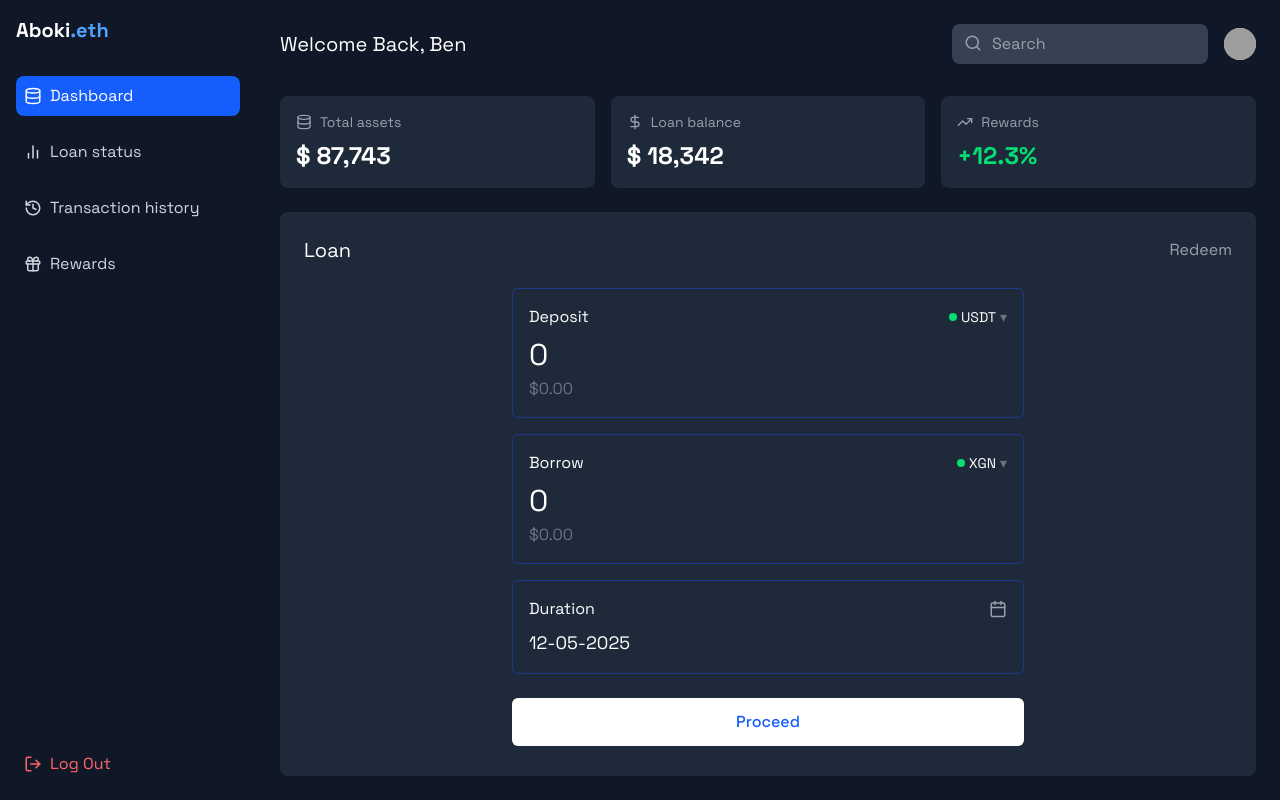
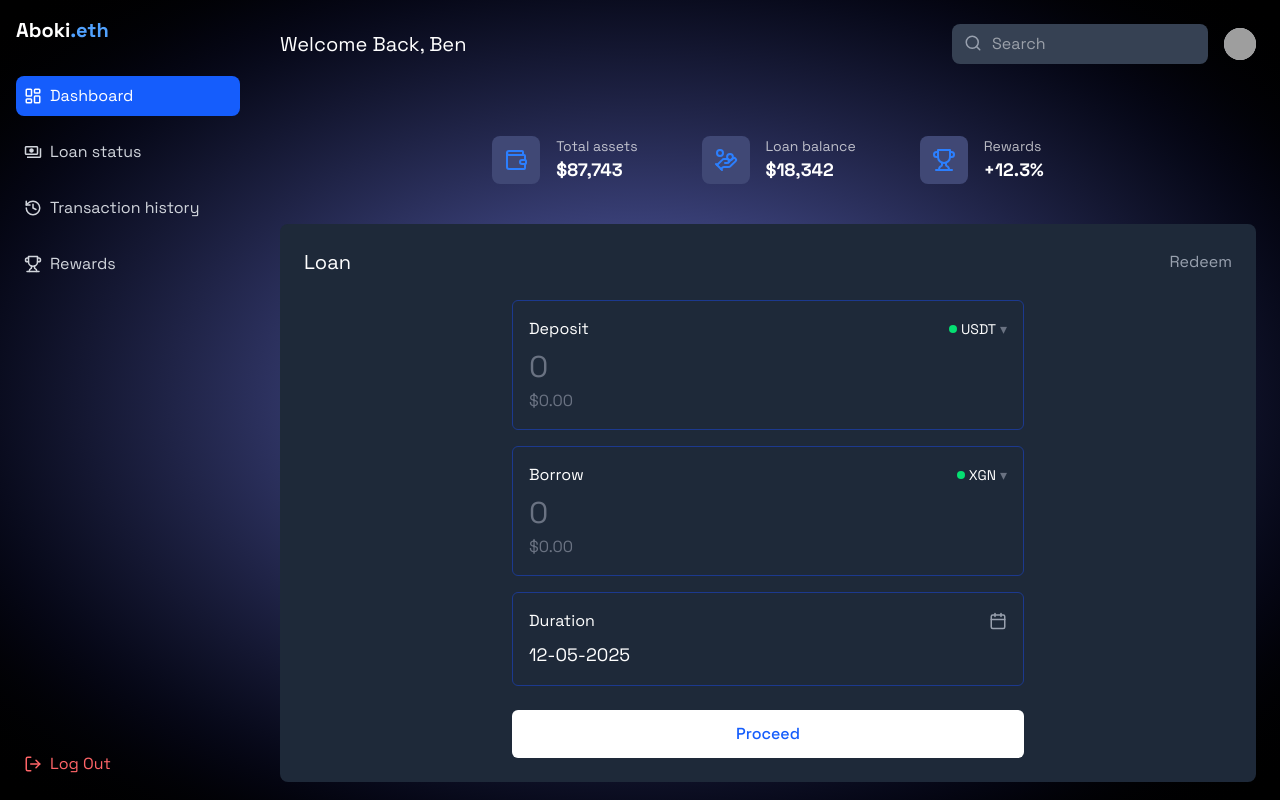
Before and after one commit to Kaycee276/Aboki, a React (Vite) app: page /dashboard in a window 1280 px wide. Built offline with nearby package versions, Linux system fonts and the light colour scheme; grey boxes are pictures that could not be loaded.

Commit message:
Added Loancard

```diff
--- a/src/components/dashboard/DesktopSidebar.jsx
+++ b/src/components/dashboard/DesktopSidebar.jsx
@@ -1,5 +1,6 @@
 import { motion } from "framer-motion";
-import { Database, BarChart2, History, Gift, LogOut } from "lucide-react";
+import { LayoutDashboard, Trophy, History, LogOut } from "lucide-react";
+import { MdOutlinePayments } from "react-icons/md";
 
 export const DesktopSidebar = () => {
 	return (
@@ -22,13 +23,13 @@ export const DesktopSidebar = () => {
 
 			<nav className="flex flex-col space-y-4 flex-grow">
 				<AnimatedNavButton
-					icon={<Database size={18} />}
+					icon={<LayoutDashboard size={18} />}
 					text="Dashboard"
 					active
 					delay={0.5}
 				/>
 				<AnimatedNavButton
-					icon={<BarChart2 size={18} />}
+					icon={<MdOutlinePayments size={18} />}
 					text="Loan status"
 					delay={0.6}
 				/>
@@ -38,14 +39,14 @@ export const DesktopSidebar = () => {
 					delay={0.7}
 				/>
 				<AnimatedNavButton
-					icon={<Gift size={18} />}
+					icon={<Trophy size={18} />}
 					text="Rewards"
 					delay={0.8}
 				/>
 			</nav>
 
 			<motion.button
-				className="flex items-center space-x-2 text-red-400 mt-auto p-2"
+				className="flex items-center space-x-2 text-red-400 mt-auto p-2 cursor-pointer"
 				whileHover={{ scale: 1.03, color: "#f87171" }}
 				whileTap={{ scale: 0.97 }}
 				initial={{ opacity: 0 }}
--- a/src/components/dashboard/LoanCard.jsx
+++ b/src/components/dashboard/LoanCard.jsx
@@ -1,7 +1,10 @@
 import { motion } from "framer-motion";
 import { Calendar } from "lucide-react";
+import { useState } from "react";
 
 export const LoanCard = ({ date }) => {
+	const [deposit, setDeposit] = useState("");
+	const [borrow, setBorrow] = useState("");
 	return (
 		<motion.div
 			className="bg-gray-800 rounded-lg p-4 md:p-6 flex-1"
@@ -18,14 +21,16 @@ export const LoanCard = ({ date }) => {
 				<LoanInput
 					label="Deposit"
 					currency="USDT"
-					value="0"
+					value={deposit}
+					onChange={(e) => setDeposit(e.target.value)}
 					equivalent="$0.00"
 					delay={1.1}
 				/>
 				<LoanInput
 					label="Borrow"
 					currency="XGN"
-					value="0"
+					value={borrow}
+					onChange={(e) => setBorrow(e.target.value)}
 					equivalent="$0.00"
 					delay={1.2}
 				/>
@@ -36,7 +41,7 @@ export const LoanCard = ({ date }) => {
 	);
 };
 
-const LoanInput = ({ label, currency, value, equivalent, delay }) => (
+const LoanInput = ({ label, currency, value, onChange, equivalent, delay }) => (
 	<motion.div
 		className="border border-blue-900 rounded-md p-4 mb-4"
 		initial={{ x: -20, opacity: 0 }}
@@ -44,15 +49,24 @@ const LoanInput = ({ label, currency, value, equivalent, delay }) => (
 		transition={{ delay }}
 	>
 		<div className="flex justify-between items-center mb-2">
-			<span>{label}</span>
+			<span className="text-white">{label}</span>
 			<div className="flex items-center space-x-1 text-sm">
 				<div className="w-2 h-2 rounded-full bg-green-400"></div>
 				<span>{currency}</span>
 				<span className="text-gray-500">▾</span>
 			</div>
 		</div>
-		<div className="text-3xl mb-1">{value}</div>
-		<div className="text-gray-500">{equivalent}</div>
+
+		<input
+			type="text"
+			inputMode="numeric"
+			value={value}
+			onChange={onChange}
+			placeholder="0"
+			className="w-full text-3xl bg-transparent text-white placeholder-gray-500 focus:outline-none focus:ring-0"
+		/>
+
+		<div className="text-gray-500 mt-1">{equivalent}</div>
 	</motion.div>
 );
 
--- a/src/components/dashboard/MobileIconsSideBar.jsx
+++ b/src/components/dashboard/MobileIconsSideBar.jsx
@@ -1,5 +1,6 @@
 import { motion } from "framer-motion";
-import { Database, BarChart2, History, Gift, LogOut } from "lucide-react";
+import { LayoutDashboard, Trophy, History, LogOut } from "lucide-react";
+import { MdOutlinePayments } from "react-icons/md";
 
 export const MobileIconsSidebar = () => {
 	return (
@@ -11,14 +12,14 @@ export const MobileIconsSidebar = () => {
 			</div>
 
 			<nav className="flex flex-col space-y-4 flex-grow items-center">
-				<IconButton icon={<Database size={18} />} active />
-				<IconButton icon={<BarChart2 size={18} />} />
+				<IconButton icon={<LayoutDashboard size={18} />} active />
+				<IconButton icon={<MdOutlinePayments size={18} />} />
 				<IconButton icon={<History size={18} />} />
-				<IconButton icon={<Gift size={18} />} />
+				<IconButton icon={<Trophy size={18} />} />
 			</nav>
 
 			<motion.button
-				className="flex items-center justify-center text-red-400 mt-auto p-2 w-10 h-10"
+				className="flex items-center justify-center text-red-400 mt-auto p-2 w-10 cursor-pointer h-10"
 				whileHover={{ scale: 1.1, color: "#f87171" }}
 				whileTap={{ scale: 0.9 }}
 			>
--- a/src/components/dashboard/MobileSideBar.jsx
+++ b/src/components/dashboard/MobileSideBar.jsx
@@ -1,5 +1,6 @@
 import { motion } from "framer-motion";
-import { Database, BarChart2, History, Gift, LogOut, X } from "lucide-react";
+import { LayoutDashboard, Trophy, History, LogOut, X } from "lucide-react";
+import { MdOutlinePayments } from "react-icons/md";
 
 export const MobileSidebar = ({ isOpen, onClose }) => {
 	return (
@@ -16,7 +17,7 @@ export const MobileSidebar = ({ isOpen, onClose }) => {
 				</h1>
 				<motion.button
 					onClick={onClose}
-					className="p-2 rounded-md"
+					className="p-2 rounded-md cursor-pointer"
 					whileTap={{ scale: 0.9 }}
 					whileHover={{ backgroundColor: "rgba(255,255,255,0.1)" }}
 				>
@@ -25,10 +26,14 @@ export const MobileSidebar = ({ isOpen, onClose }) => {
 			</div>
 
 			<nav className="flex flex-col space-y-4 flex-grow">
-				<NavButton icon={<Database size={18} />} text="Dashboard" active />
-				<NavButton icon={<BarChart2 size={18} />} text="Loan status" />
+				<NavButton
+					icon={<LayoutDashboard size={18} />}
+					text="Dashboard"
+					active
+				/>
+				<NavButton icon={<MdOutlinePayments size={18} />} text="Loan status" />
 				<NavButton icon={<History size={18} />} text="Transaction history" />
-				<NavButton icon={<Gift size={18} />} text="Rewards" />
+				<NavButton icon={<Trophy size={18} />} text="Rewards" />
 			</nav>
 
 			<LogoutButton />
@@ -49,7 +54,7 @@ const NavButton = ({ icon, text, active = false }) => (
 
 const LogoutButton = () => (
 	<motion.button
-		className="flex items-center space-x-2 text-red-400 mt-auto p-2"
+		className="flex items-center space-x-2 text-red-400 mt-auto p-2 cursor-pointer"
 		whileHover={{ scale: 1.03, color: "#f87171" }}
 		whileTap={{ scale: 0.97 }}
 	>
--- a/src/components/dashboard/StatsCards.jsx
+++ b/src/components/dashboard/StatsCards.jsx
@@ -1,45 +1,29 @@
+import { Wallet, HandCoins, Trophy } from "lucide-react";
 import { motion } from "framer-motion";
-import { Database, DollarSign, TrendingUp } from "lucide-react";
 
-export const StatsCards = () => {
-	return (
-		<div className="grid grid-cols-1 sm:grid-cols-2 md:grid-cols-3 gap-4 mb-6">
-			<StatCard
-				icon={<Database size={16} />}
-				label="Total assets"
-				value="$ 87,743"
-				delay={0.7}
-			/>
-			<StatCard
-				icon={<DollarSign size={16} />}
-				label="Loan balance"
-				value="$ 18,342"
-				delay={0.8}
-			/>
-			<StatCard
-				icon={<TrendingUp size={16} />}
-				label="Rewards"
-				value="+12.3%"
-				colored
-				delay={0.9}
-			/>
+const StatCard = ({ icon: Icon, label, value }) => (
+	<motion.div
+		className="flex items-center gap-4 px-5 py-4 w-full md:w-auto"
+		initial={{ x: 20, opacity: 0 }}
+		animate={{ x: 0, opacity: 1 }}
+		transition={{ delay: 1, type: "spring", stiffness: 100 }}
+	>
+		<div className="bg-[#404875] p-3 rounded-lg">
+			<Icon className="text-blue-500 w-6 h-6" />
 		</div>
-	);
-};
-
-const StatCard = ({ icon, label, value, colored = false, delay = 0 }) => (
-	<motion.div
-		className="bg-gray-800 p-4 rounded-lg sm:col-span-2 md:col-span-1"
-		initial={{ scale: 0.9, opacity: 0 }}
-		animate={{ scale: 1, opacity: 1 }}
-		transition={{ delay }}
-	>
-		<div className="flex items-center text-sm text-gray-400 mb-2">
-			{icon}
-			<span className="ml-2">{label}</span>
-		</div>
-		<div className={`text-2xl font-bold ${colored ? "text-green-400" : ""}`}>
-			{value}
+		<div>
+			<p className="text-sm text-white/70">{label}</p>
+			<p className="text-lg text-white font-semibold">{value}</p>
 		</div>
 	</motion.div>
 );
+
+export function StatsCards() {
+	return (
+		<div className="flex flex-col md:flex-row gap-4 md:gap-6 justify-center p-6 rounded-xl w-full">
+			<StatCard icon={Wallet} label="Total assets" value="$87,743" />
+			<StatCard icon={HandCoins} label="Loan balance" value="$18,342" />
+			<StatCard icon={Trophy} label="Rewards" value="+12.3%" />
+		</div>
+	);
+}
--- a/src/pages/Dashboard.jsx
+++ b/src/pages/Dashboard.jsx
@@ -14,12 +14,12 @@ export default function Dashboard() {
 	const [isSidebarOpen, setIsSidebarOpen] = useState(false);
 
 	return (
-		<div className="flex h-screen bg-gray-900 text-white overflow-hidden">
+		<div className="flex h-screen bg-radial from-[#636DC5] to-black text-white overflow-hidden">
 			{/* Mobile Sidebar Toggle */}
 			<div className="md:hidden absolute top-4 left-4 z-20">
 				<motion.button
 					onClick={() => setIsSidebarOpen(!isSidebarOpen)}
-					className={`p-2 rounded-md ${
+					className={`p-2 rounded-md cursor-pointer ${
 						isSidebarOpen ? "bg-transparent" : "bg-gray-800"
 					}`}
 					whileTap={{ scale: 0.9 }}
```
